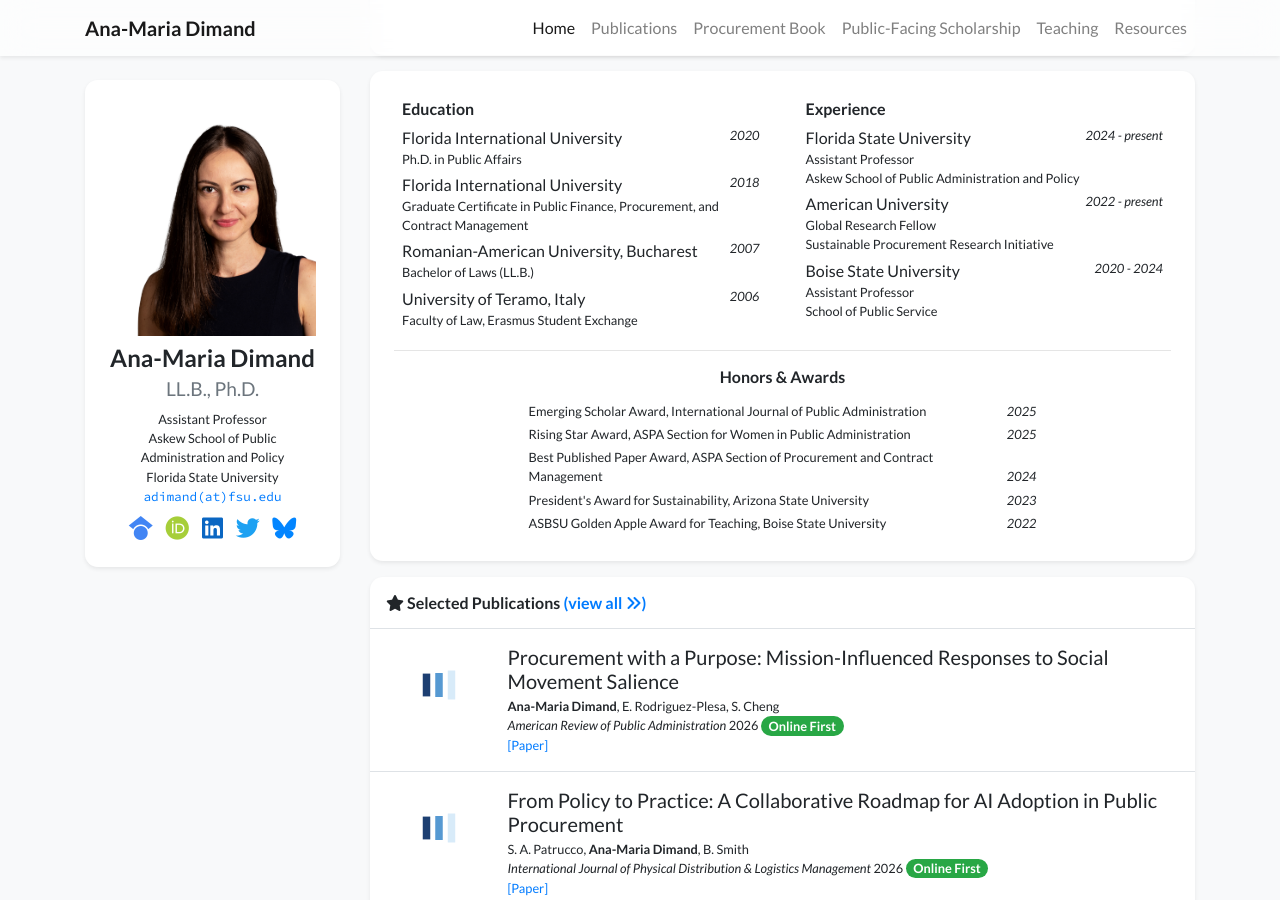
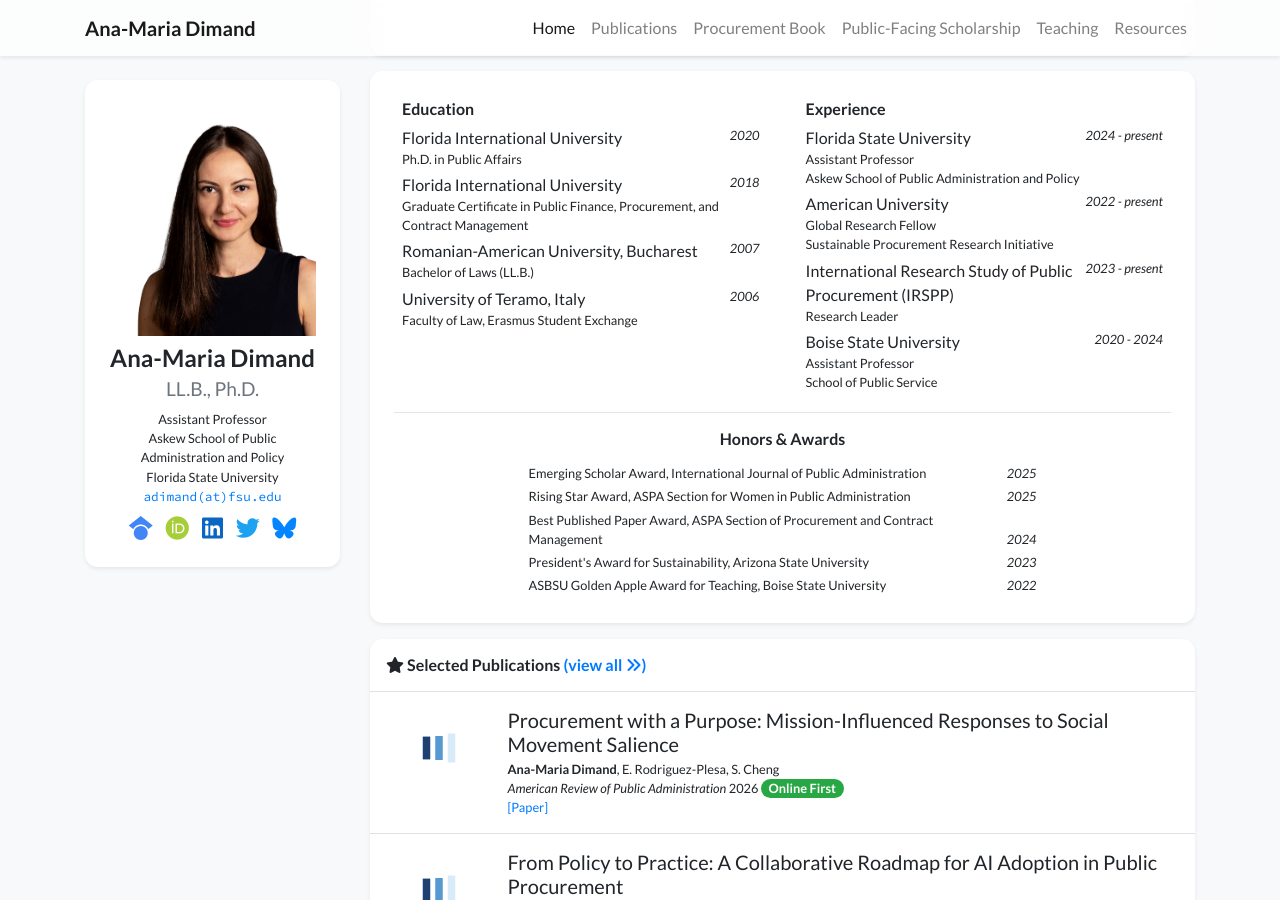
Before and after one commit to anamariadimand/anamariadimand.github.io, a Jekyll site: the page built from index.html, in a window 1280 px wide and 900 px high, scrolled down 339 px. Built offline with Jekyll 4.4.1, drawn with Linux system fonts in a browser that asks for light colours; nearby versions of some CDN libraries; a style sheet for code colours, icons or effects is not loaded.

Commit message:
Add IRSPP Research Leader (2023-present) to Experience
Co-Authored-By: Claude Opus 4.8 <noreply@anthropic.com>

```diff
--- a/_data/profile.yml
+++ b/_data/profile.yml
@@ -61,6 +61,9 @@ experience:
     Global Research Fellow <br/>
     Sustainable Procurement Research Initiative
   date: 2022 - present
+- name: International Research Study of Public Procurement (IRSPP)
+  position: Research Leader
+  date: 2023 - present
 - name: Boise State University
   position: >-
     Assistant Professor <br/>
```
